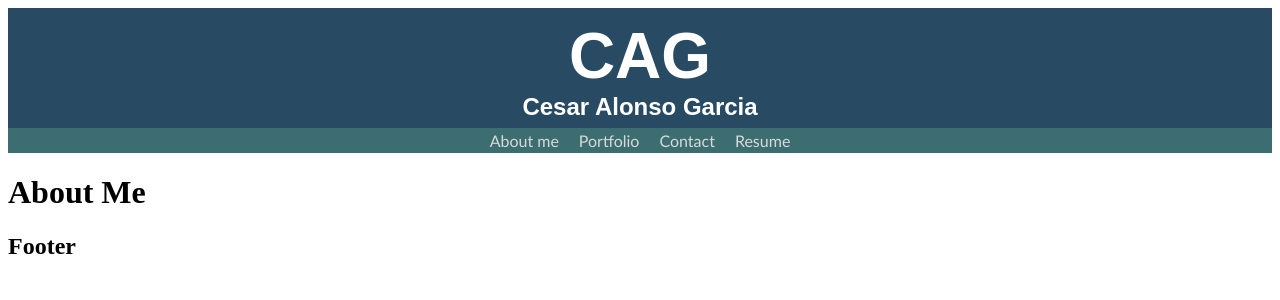
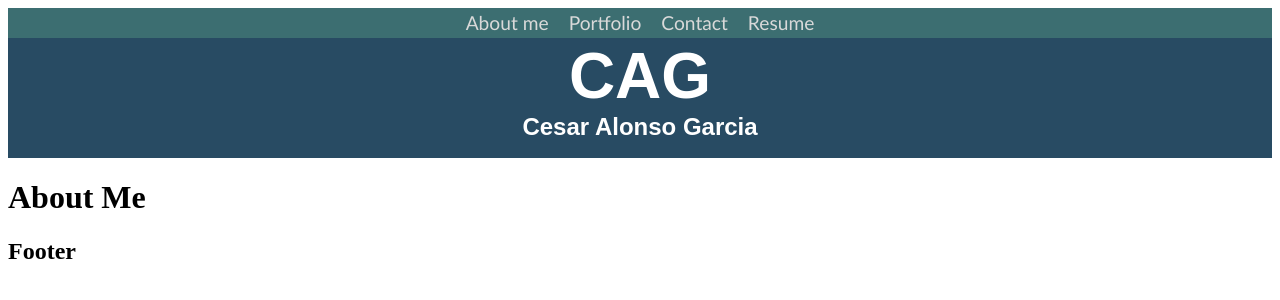
Before and after one commit to cesaralonsogarcia/one-of-my-hobbies, a React (Create React App) app: page / in a window 1280 px wide. Shown: the top 300 px of the page. Built offline with nearby package versions, Linux system fonts and the light colour scheme.

Commit message:
Change navbar to top of page

```diff
--- a/src/components/PortfolioContainer.js
+++ b/src/components/PortfolioContainer.js
@@ -26,8 +26,8 @@ export default function PortfolioContainer() {
 
     return (
         <div>
+            <Navigation currentPage={currentPage} handlePageChange={handlePageChange} />
             <Header />
-            <Navigation currentPage={currentPage} handlePageChange={handlePageChange} />
             {renderPage()}
         </div>
     );
--- a/src/styles/Header.css
+++ b/src/styles/Header.css
@@ -2,7 +2,7 @@
     background: #284b63;
     height: 100px;
     width: 100%;
-    padding-top: 20px;
+    padding: 10px 0 10px 0;
     display: flex;
     justify-content: center;
     font-family: 'broadway', sans-serif;
--- a/src/styles/Navigation.css
+++ b/src/styles/Navigation.css
@@ -3,7 +3,7 @@
     display: flex;
     font-family: 'calibri', sans-serif;
     width: 100%;
-    height: 25px;
+    height: 30px;
 }
 
 .navigation ul {
@@ -20,7 +20,7 @@
 .navigation a {
     text-decoration: none;
     color: #d9d9d9;
-    font-size: 1rem;
+    font-size: 1.2rem;
     margin: 10px;
     line-height: 3;
     text-align: center;
```
